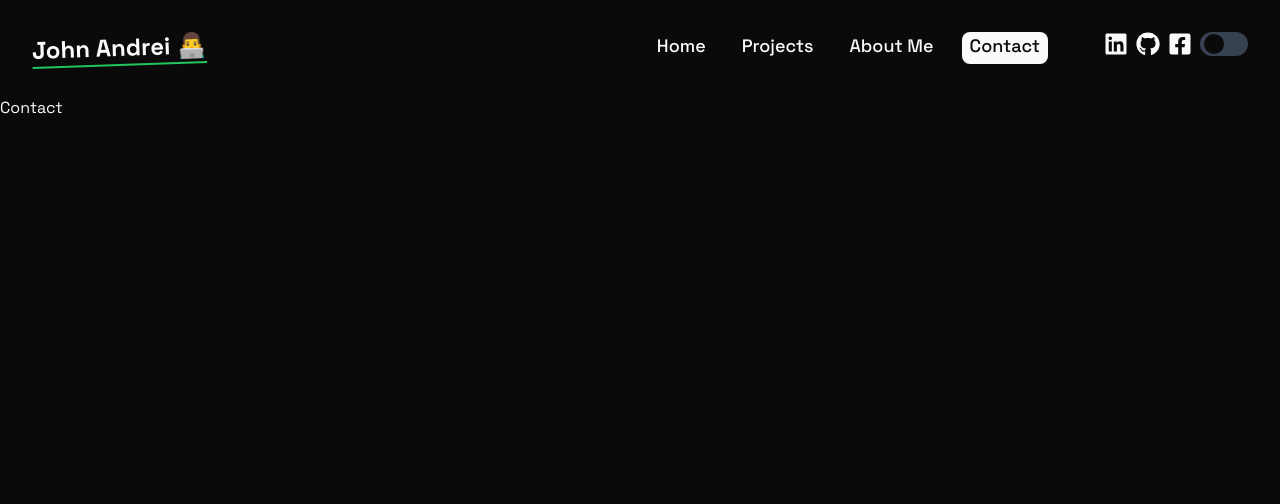
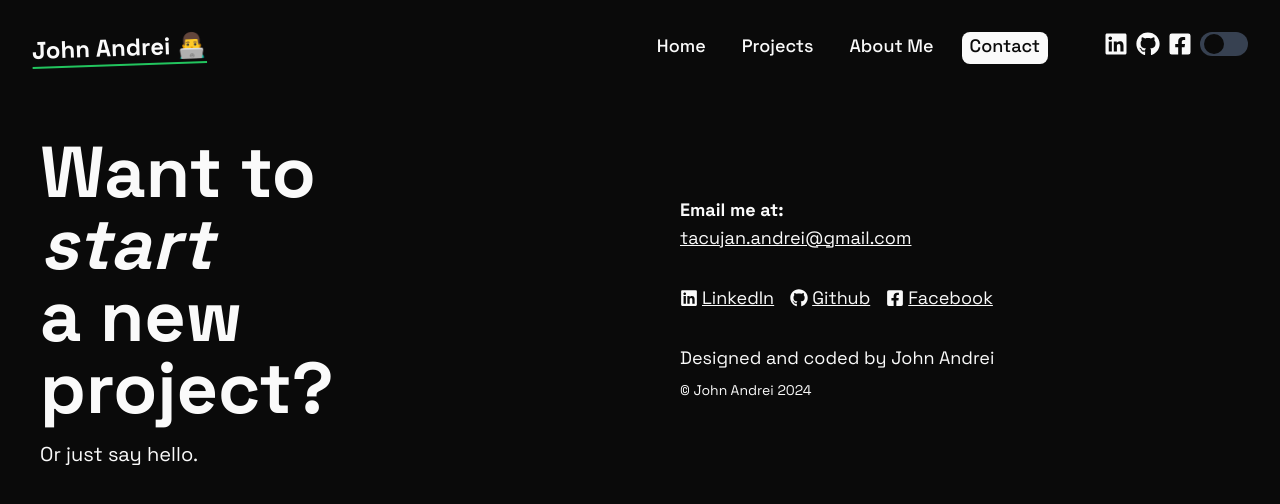
Before and after one commit to DreiDev04/nextjs-portfolio, a Next.js app: page /contact in a window 1280 px wide. Shown: the top 504 px of the page. Built offline with nearby package versions, Linux system fonts and the light colour scheme.

Commit message:
added: contact page

```diff
--- a/app/contact/page.tsx
+++ b/app/contact/page.tsx
@@ -1,9 +1,55 @@
-import React from 'react'
+"use client";
+import React from "react";
+import Link from "next/link";
+import { socials } from "@/components/Navbar";
 
 const Contact = () => {
   return (
-    <div>Contact</div>
-  )
-}
+    <div className=" flex flex-row bg-background">
+      <div className="w-1/2 flex flex-col justify-center items-start p-10">
+        <h1 className="text-7xl font-bold leading-none">
+          Want to
+          <br />
+          <span className="italic">start</span>
+          <br />
+          a new
+          <br />
+          project?
+        </h1>
+        <p className="mt-4 text-xl">Or just say hello.</p>
+      </div>
+      <div className="w-1/2 flex flex-col justify-center items-start p-10 ">
+        <div className="mb-8">
+          <h1 className="text-lg font-bold">Email me at:</h1>
+          <Link
+            href="mailto:tacujan.andrei@gmail.com"
+            className="text-lg underline"
+          >
+            tacujan.andrei@gmail.com
+          </Link>
+        </div>
+        <div className="mb-8">
+          <ul className="flex space-x-4 text-lg">
+            {socials.map((social, index) => {
+              const Icon = social.icon;
+              return (
+                <>
+                  <Link href={social.link} key={index} className="underline flex justify-center items-center gap-1">
+                    <Icon />
+                    {social.name}
+                  </Link>
+                </>
+              );
+            })}
+          </ul>
+        </div>
+        <div className="w-full">
+          <h2 className="text-lg mb-2">Designed and coded by John Andrei</h2>
+          <p className="text-sm mb-2">© John Andrei 2024</p>
+        </div>
+      </div>
+    </div>
+  );
+};
 
-export default Contact
+export default Contact;
--- a/components/Navbar.tsx
+++ b/components/Navbar.tsx
@@ -10,20 +10,20 @@ import { IoMdClose } from "react-icons/io";
 import { usePathname } from "next/navigation";
 import { motion } from "framer-motion";
 
-const socials = [
+export const socials = [
   {
     name: "LinkedIn",
-    link: "",
+    link: "https://www.linkedin.com/in/john-andrei-tacujan-123ry/",
     icon: FaLinkedin,
   },
   {
-    name: "GitHub",
-    link: "",
+    name: "Github",
+    link: "https://github.com/DreiDev04",
     icon: FaGithub,
   },
   {
     name: "Facebook",
-    link: "",
+    link: "https://www.facebook.com/iamjohnandrei",
     icon: FaFacebookSquare,
   },
 ];
--- a/tailwind.config.ts
+++ b/tailwind.config.ts
@@ -24,6 +24,12 @@ const config = {
     extend: {
       fontSize:{
         "display": "10rem",
+        "display-lg": "12rem",
+
+      },
+      lineHeight:{
+        "display": "8rem",
+        "display-lg": "10rem",
       },
       fontFamily: {
         sans: ["var(--font-sans)", ...fontFamily.sans],
```
